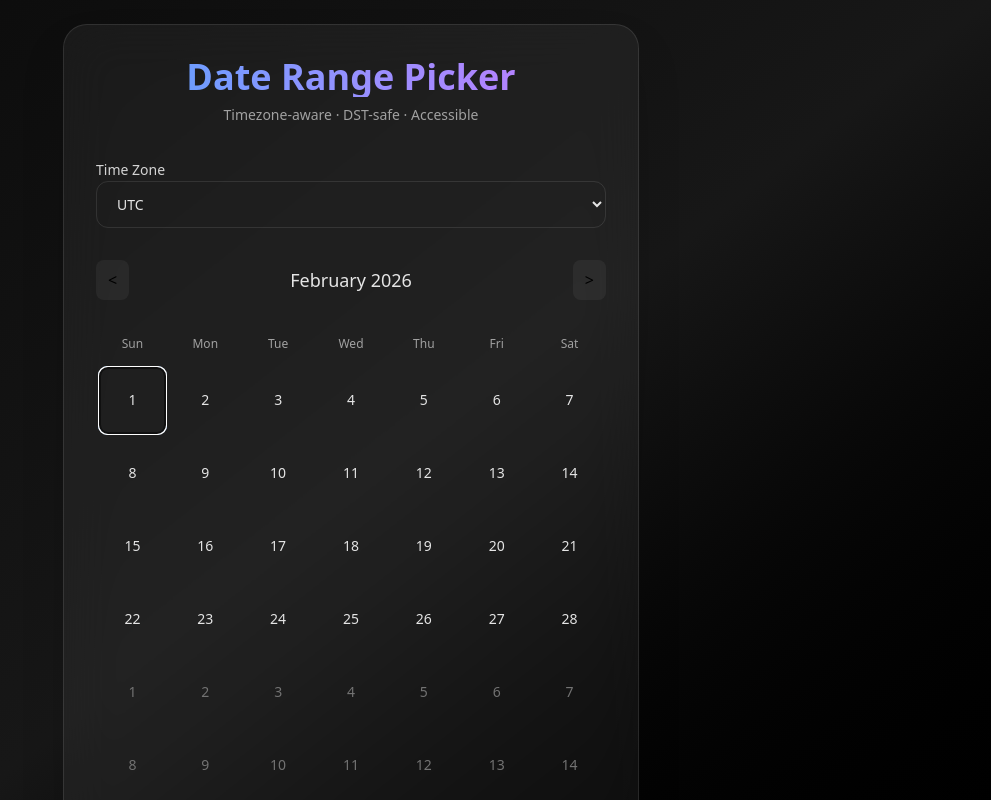
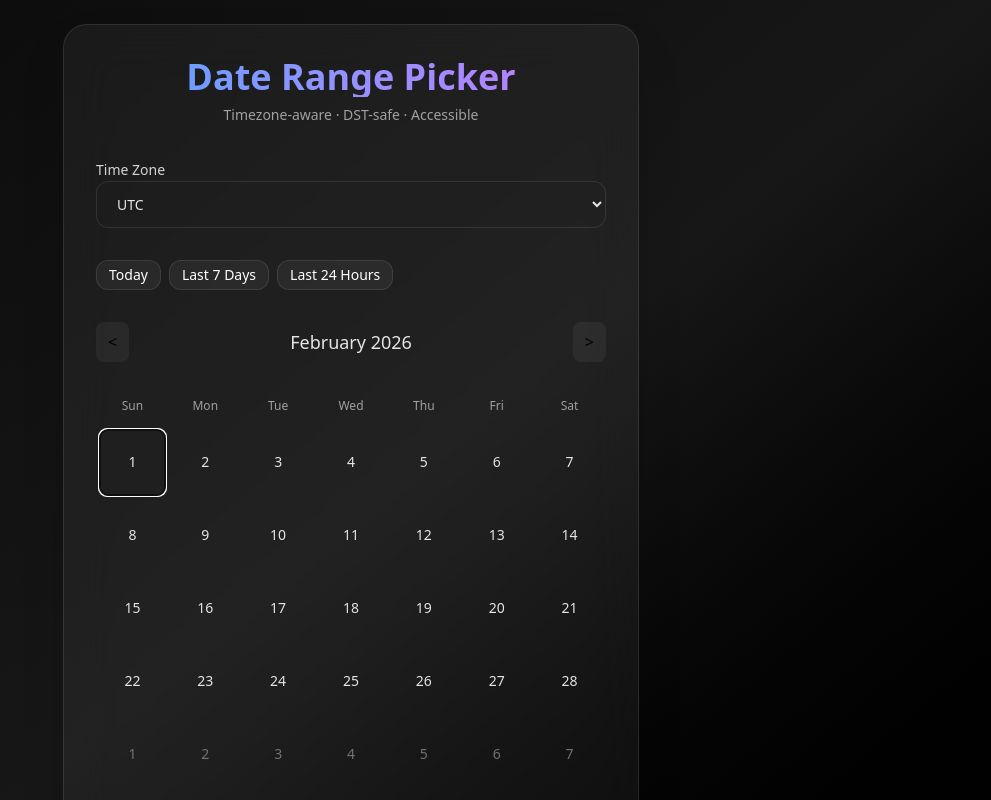
Before and after one commit to Hrisshhii/date-range-picker, a React (Vite) app: page / in a window 1280 px wide. Shown: the top 800 px of the page, without its empty margins (289-1280 px from the left). Built offline with nearby package versions, Linux system fonts and the light colour scheme.

Commit message:
Adding presets section

```diff
--- a/src/components/DateRangePicker/DateRangePicker.tsx
+++ b/src/components/DateRangePicker/DateRangePicker.tsx
@@ -4,6 +4,7 @@ import { validateRange } from "./DateRangePicker.validation";
 import { generateMonthGrid } from "../../utils/calender";
 import CalendarGrid from "../Calender/CalendarGrid";
 import TimeInput from "../TimeInput/TimeInput";
+import Presets from "../Presets/Presets.tsx"
 
 interface Props{
   constraints?:DateRangeConstraints;
@@ -83,6 +84,14 @@ const DateRangePicker = ({constraints,defaultTimeZone="UTC"}:Props) => {
     }
   },[calendarCells]);
 
+  const applyPreset=(start:number,end:number)=>{
+    setRange({
+      kind:"complete",
+      start,
+      end,
+      timeZone
+    })
+  }
 
   return (
     <div className="min-h-screen bg-linear-to-br from-neutral-950 via-neutral-900 to-black flex items-center justify-center p-6 relative overflow-hidden">
@@ -116,6 +125,8 @@ const DateRangePicker = ({constraints,defaultTimeZone="UTC"}:Props) => {
               <option className="bg-neutral-900 text-white cursor-pointer" value="Asia/Kolkata">Asia/Kolkata</option>
             </select>
           </div>
+
+          <Presets timeZone={timeZone} onApply={applyPreset}/>
 
           {/*Calendar*/}
           <div className="space-y-4">
--- /dev/null
+++ b/src/components/Presets/Presets.tsx
@@ -0,0 +1,27 @@
+import type { TimeZone } from "../DateRangePicker/DateRangePicker.types"
+import {presets} from "./presets"
+interface Props{
+  timeZone: TimeZone
+  onApply:(start:number,end:number)=>void
+}
+
+const Presets=({timeZone,onApply}:Props)=>{
+  return (
+    <div className="flex flex-wrap gap-2">
+      {presets.map((preset)=>(
+        <button key={preset.id}
+          onClick={()=>{
+            const now=Date.now()
+            const {start,end}=preset.compute(now,timeZone)
+            onApply(start,end)
+          }}
+          className="px-3 py-1 text-sm rounded-xl bg-white/5 border border-white/10 hover:bg-blue-500/20 transition text-white cursor-pointer"
+        >
+          {preset.label}
+        </button>
+      ))}
+    </div>
+  )
+}
+
+export default Presets
--- /dev/null
+++ b/src/components/Presets/Presets.types.ts
@@ -0,0 +1,10 @@
+import type { Instant, TimeZone } from "../DateRangePicker/DateRangePicker.types"
+
+export interface PresetDefinition{
+  id:string
+  label:string
+  compute:(now:Instant,timeZone:TimeZone)=>{
+    start:Instant
+    end:Instant
+  }
+}
--- /dev/null
+++ b/src/components/Presets/presets.ts
@@ -0,0 +1,50 @@
+import { createZonedMidnightInstant } from "../../utils/calender"
+import type { PresetDefinition } from "./Presets.types"
+
+const MS_IN_DAY=24*60*60*1000
+export const presets:PresetDefinition[]=[
+  {
+    id:"today",
+    label:"Today",
+    compute:(now,tz)=>{
+      const d=new Date(now)
+      const start=createZonedMidnightInstant(
+        d.getUTCFullYear(),
+        d.getUTCMonth(),
+        d.getUTCDate(),
+        tz
+      )
+      return {
+        start,
+        end:start+MS_IN_DAY-1
+      }
+    }
+  },
+  {
+    id:"last7",
+    label:"Last 7 Days",
+    compute:(now,tz)=>{
+      const d=new Date(now)
+      const todayStart=createZonedMidnightInstant(
+        d.getUTCFullYear(),
+        d.getUTCMonth(),
+        d.getUTCDate(),
+        tz
+      )
+      return {
+        start:todayStart-6*MS_IN_DAY,
+        end:todayStart+MS_IN_DAY-1
+      }
+    }
+  },
+  {
+    id:"last24",
+    label:"Last 24 Hours",
+    compute:(now)=>{
+      return{
+        start:now-MS_IN_DAY,
+        end:now
+      }
+    }
+  },
+]
```
